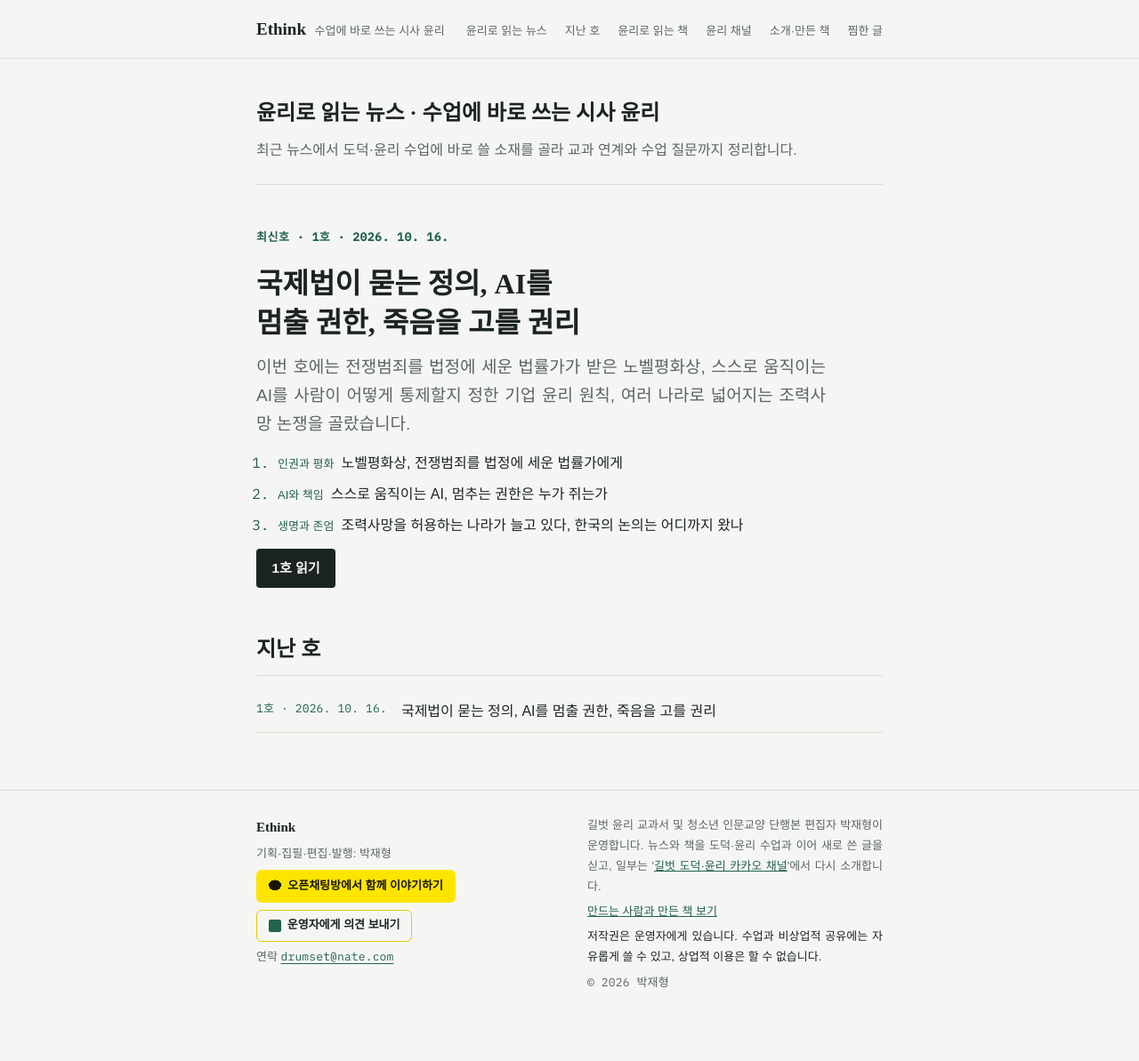
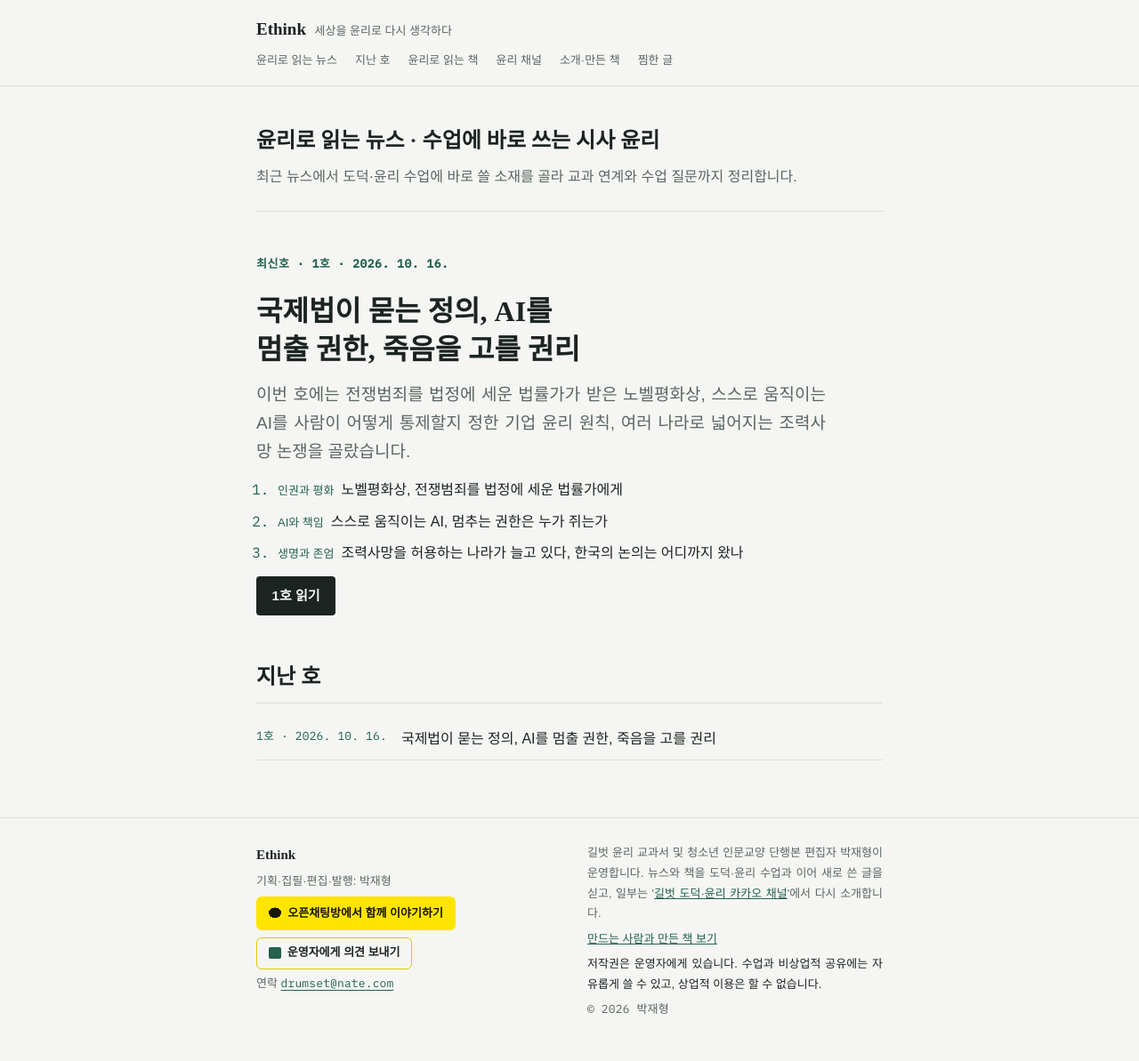
Before and after one commit to ethics-news/ethics-news.github.io, a Jekyll site: the page built from index.html, in a window 1280 px wide. Shown: the whole page at 89% size. Built offline with Jekyll 4.4.1, drawn with Linux system fonts in a browser that asks for light colours; some web fonts are replaced; before the commit the page ends 1162 px from its top, so only the background shows below that.

Commit message:
사이트 부제를 「세상을 윤리로 다시 생각하다」로 정하고 대표 공유 이미지 갱신
Co-Authored-By: Claude Opus 5.5 <noreply@anthropic.com>
Claude-Session: https://claude.ai/code/session_01XG1As5bs7T7JRpnijV2F6T

```diff
--- a/_config.yml
+++ b/_config.yml
@@ -2,7 +2,7 @@ timezone: Asia/Seoul
 # ── 사이트 기본 정보 (여기만 고치면 전체에 반영됩니다) ──
 title: Ethink
 title_ko: 에씽크
-tagline: 수업에 바로 쓰는 시사 윤리   # 사이트 전체 부제 — 새 이름에 맞게 다시 정할 것
+tagline: 세상을 윤리로 다시 생각하다   # 사이트 전체 부제
 news_title: 윤리로 읽는 뉴스        # 코너 이름
 news_tagline: 수업에 바로 쓰는 시사 윤리
 author: 박재형
```
Also changed, not shown: assets/og/site.jpg.
